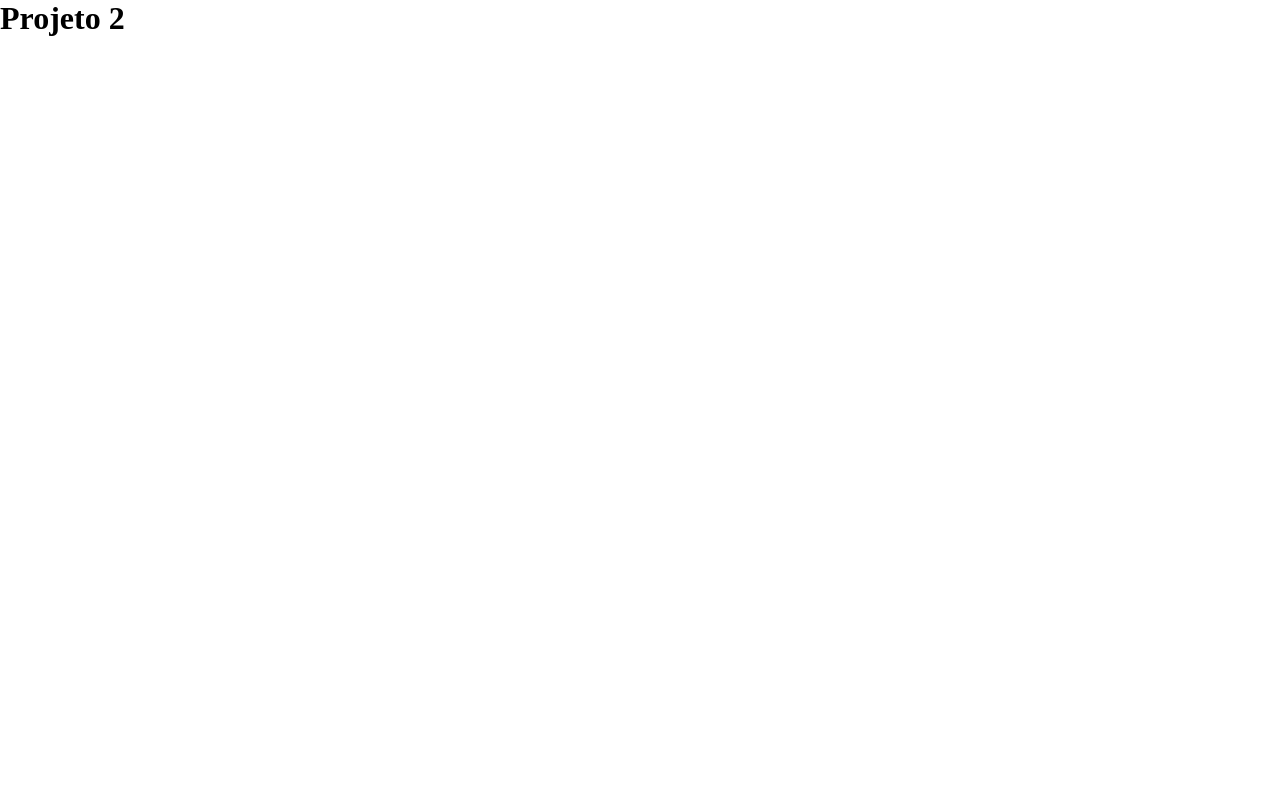
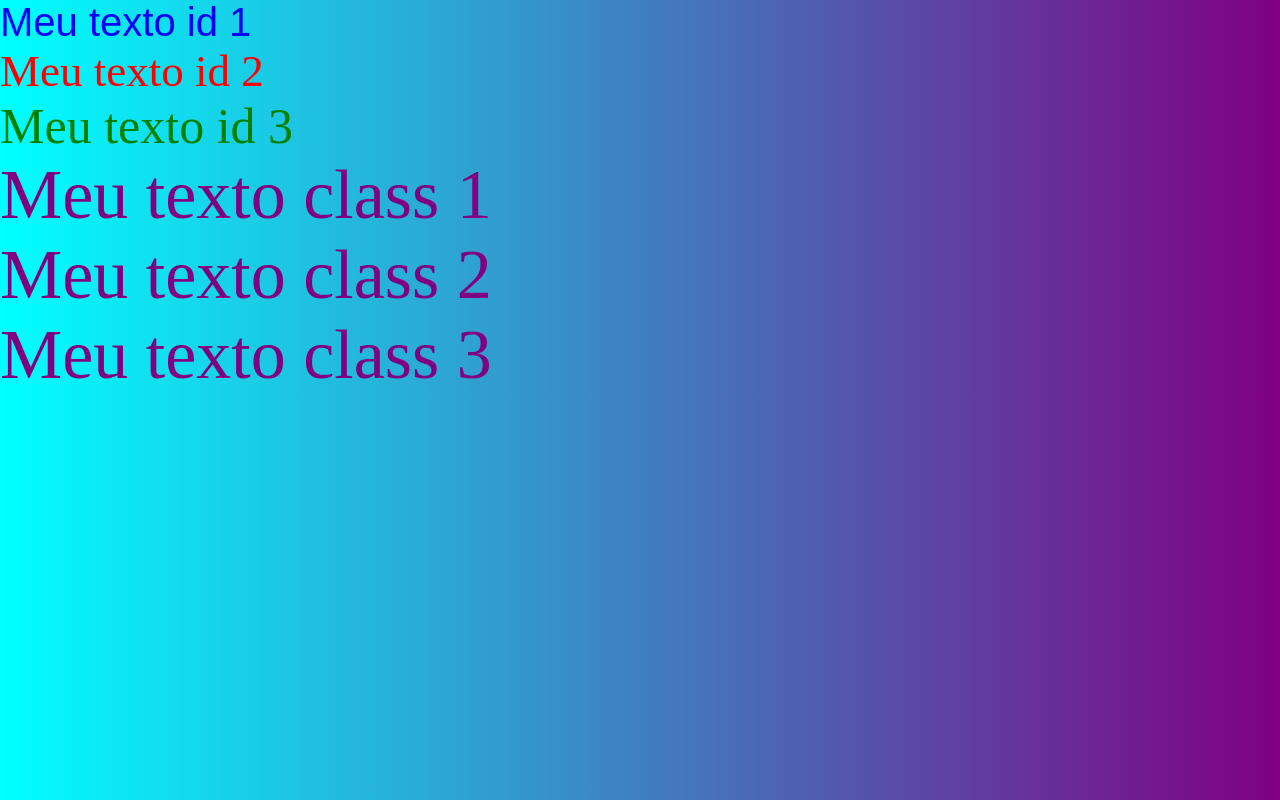
Before and after one commit to LeoHidifira/Projeto-front-end-desing, a plain HTML site: page index.html in a window 1280 px wide. Drawn offline with Linux system fonts and the light colour scheme.

Commit message:
feat: ajustes do index e do css

```diff
--- a/index.html
+++ b/index.html
@@ -7,6 +7,12 @@
     <title>Document</title>
 </head>
 <body>
-    <h1>Projeto 2</h1>
+    <p id="texto1">Meu texto id 1</p>
+    <p id="texto2">Meu texto id 2</p>
+    <p id="texto3">Meu texto id 3</p>
+
+    <p class="texto">Meu texto class 1</p>
+    <p class="texto">Meu texto class 2</p>
+    <p class="texto">Meu texto class 3</p>
 </body>
 </html>
--- a/src/css/style.css
+++ b/src/css/style.css
@@ -3,3 +3,28 @@
     margin: 0;
     box-size: border-box
 }
+
+body{
+    background-image:linear-gradient(to left, purple, aqua);
+}
+
+#texto1{
+    color: blue;
+    font-size: 40px;
+    font-family: "Arial";
+}
+#texto2{
+    color: red;
+    font-size: 45px;
+    font-family: "poppins";
+}
+#texto3{
+    color: green;
+    font-size: 50px;
+    font-family: "times new Roman";
+}
+
+.texto{
+    color: purple;
+    font-size: 70px;
+}
```
